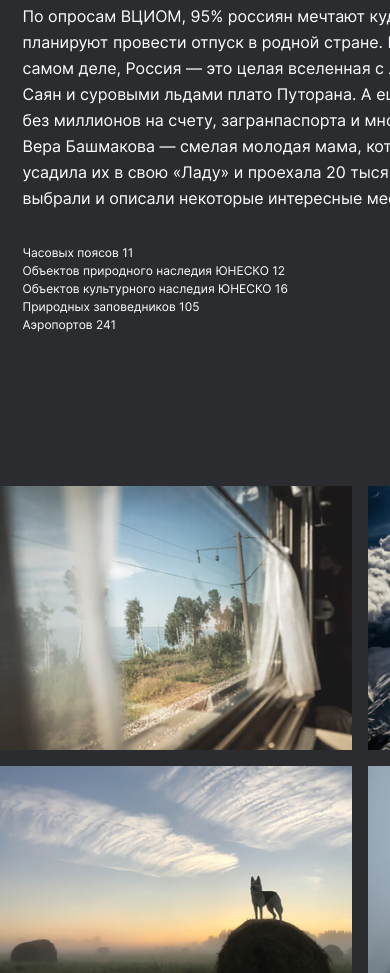
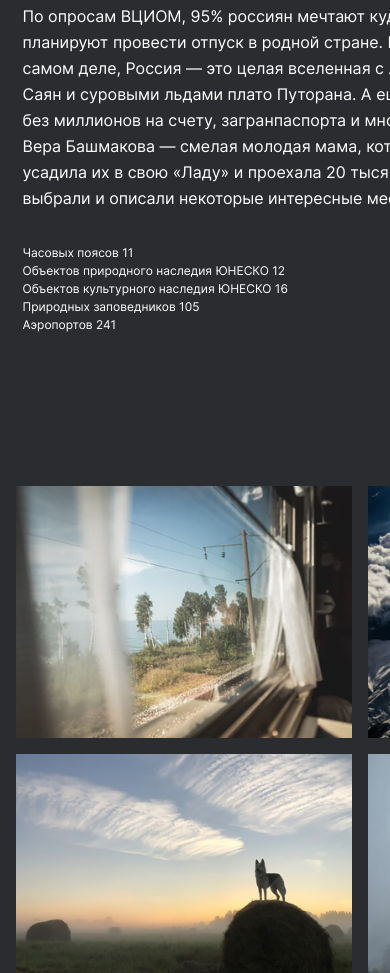
Before and after one commit to NikitaStrelkov/russian-travel, a plain HTML site: page index.html in a window 390 px wide. Shown: the part 1027-2000 px from the top of the page. Drawn offline with Linux system fonts and the light colour scheme.

Commit message:
photo grid add imp

```diff
--- a/blocks/photo-grid/__item/photo-grid__item.css
+++ b/blocks/photo-grid/__item/photo-grid__item.css
@@ -1,27 +1,7 @@
 .photo-grid__item {
-    margin: 0;
+    margin: 0 auto;
     padding: 0;
     object-fit: cover;
     width: 100%;
-    max-width: 284px;
-    height: 100%;
-    max-height: 213px;
+    max-width: 100%;
 }
-@media screen and (max-width:1024px) {
-    .photo-grid__item {
-        max-width: 300px;
-        max-height: 225px;
-    }
-}
-@media screen and (max-width:768px) {
-    .photo-grid__item {
-        max-width: 352px;
-        max-height: 264px;
-    }
-}
-@media screen and (max-width:320px) {
-    .photo-grid__item {
-        max-width: 288px;
-        min-height: 216px;
-    }
-}
--- a/blocks/photo-grid/photo-grid.css
+++ b/blocks/photo-grid/photo-grid.css
@@ -1,42 +1,23 @@
 .photo-grid {
-    height: 100%;
-    min-height: 671px;
-    width: 100%;
-    max-width: 1184px;
-    position: relative;
     margin: 0 auto;
+    padding: 0;
     display: grid;
-    grid-template-columns: repeat(auto-fit, minmax(284px, 1fr));
-    gap: 16px;
-
+    grid-template-columns: repeat(auto-fit, minmax(280px, 1fr));
+    grid-gap: 16px;
 }
 @media screen and (max-width:1024px) {
     .photo-grid {
-        height: 100%;
-        min-height: 942px;
-        width: 100%;
-        max-width: 948px;
-        grid-template-columns: repeat(auto-fit, minmax(300px, 1fr));
-        gap: 14px;
+        grid-gap: 14px;
     }
 }
-@media screen and (max-width:768px) {
+@media screen and (max-width:600px) {
     .photo-grid {
-        height: 100%;
-        min-height: 1664px;
-        width: 100%;
-        max-width: 720px;
-        grid-template-columns: repeat(auto-fit, minmax(352px, 1fr));
-        gap: 16px;
+        grid-gap: 16px;
+        padding: 0 16px;
     }
 }
 @media screen and (max-width:320px) {
     .photo-grid {
-        height: 100%;
-        min-height: 2724px;
-        width: 90%;
-        max-width: 288px;
-        grid-template-columns: repeat(auto-fit, minmax(264px, 1fr));
-        gap: 12px;
+        grid-gap: 12px;
     }
 }
--- /dev/null
+++ b/blocks/section-title/_tablet/section-title_tablet_xl.css
@@ -0,0 +1,6 @@
+@media screen and (max-width: 768px) {
+    .section-title_tablet_xl {
+        font-size: 50px;
+        line-height: 1.2;
+    }
+}
--- /dev/null
+++ b/blocks/section-title/section-title.css
@@ -0,0 +1,3 @@
+.section-title {
+  font-family: 'Inter';
+}
--- a/index.html
+++ b/index.html
@@ -36,9 +36,15 @@
                     </figcaption>
                 </figure>
             </section>
-            <section class="intro section">
+            <section class="intro section section_type_narrow content__section">
                 <h2 class="intro__title">Чего мы там не видели?</h2>
-                <p class="intro__text">По опросам ВЦИОМ, 95% россиян мечтают куда-нибудь поехать, но только 36% планируют провести отпуск в родной стране. Мол, чего мы тут, дома, не видели? На самом деле, Россия — это целая вселенная с ласковым морем юга, густыми лесами Саян и суровыми льдами плато Путорана. А ещё увидеть все эти красоты можно без миллионов на счету, загранпаспорта и многочасовых перелетов. Как, например, Вера Башмакова — смелая молодая мама, которая взяла в охапку троих детей, усадила их в свою «Ладу» и проехала 20 тысяч километров по родной стране. Мы выбрали и описали некоторые интересные места, достойные вашего отпуска.</p>
+                <p class="intro__text">
+                    По опросам ВЦИОМ, 95% россиян мечтают куда-нибудь поехать, но только 36% планируют провести отпуск в родной
+                    стране. Мол, чего мы тут, дома, не видели? На самом деле, Россия — это целая вселенная с ласковым морем юга,
+                    густыми лесами Саян и суровыми льдами плато Путорана. А ещё увидеть все эти красоты можно без миллионов на
+                    счету, загранпаспорта и многочасовых перелетов. Как, например, Вера Башмакова — смелая молодая мама, которая
+                    взяла в охапку троих детей, усадила их в свою «Ладу» и проехала 20 тысяч километров по родной стране.
+                    Мы выбрали и описали некоторые интересные места, достойные вашего отпуска.</p>
                 <ul class="intro__list">
                     <li>Часовых поясов 11</li>
                     <li>Объектов природного наследия ЮНЕСКО 12</li>
@@ -47,7 +53,7 @@
                     <li>Аэропортов 241</li>
                 </ul>
             </section>
-            <section class="photo-grid section">
+            <section class="photo-grid section content__section">
                 <img class="photo-grid__item" src="sprint-3-images/photo-grid-train.jpg" alt="картинка">
                 <img class="photo-grid__item" src="sprint-3-images/photo-grid-atharva-tulsi.jpg" alt="картинка">
                 <img class="photo-grid__item" src="sprint-3-images/photo-grid-tuman.jpg" alt="картинка">
```
Also changed, not shown: blocks/section-title/_size/section-title_size_medium.css (added, +20 -0 lines), blocks/section-title/_size/section-title_size_small.css (added, +12 -0 lines).
